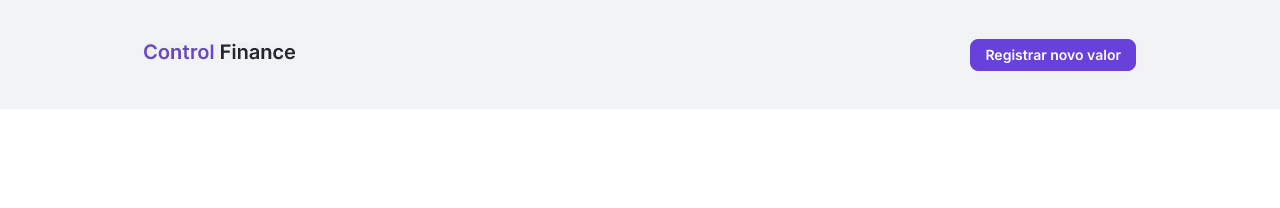
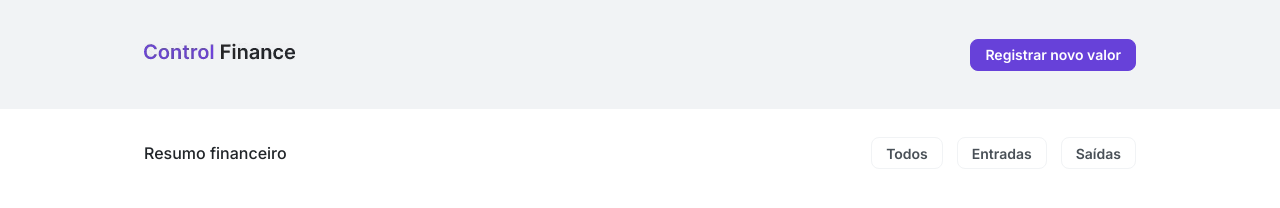
Before and after one commit to guilhermeprevedamilek/control-finance, a plain HTML site: page pages/home/index.html in a window 1280 px wide. Drawn offline with Linux system fonts and the light colour scheme.

Commit message:
feat: Create dashboard header and filter buttons

```diff
--- a/pages/home/index.css
+++ b/pages/home/index.css
@@ -1,3 +1,38 @@
 /* Desenvolva a estilização da sua página aqui */
 @import url(../../styles/header.css);
 @import url(../../styles/buttons.css);
+@import url(../../styles/inputs.css);
+
+main {
+  max-width: 1024px;
+  padding: 28px 16px;
+  margin: 0 auto;
+}
+
+.dashboard-header {
+  display: flex;
+  flex-direction: row;
+  justify-content: space-between;
+  align-items: center;
+  flex-wrap: wrap;
+  gap: 38px;
+}
+
+.dashboard-header__title {
+  font-weight: var(--font-weight-2);
+  font-size: var(--font-size-2);
+  color: var(--color-grey-1);
+  height: fit-content;
+}
+
+.dashboard-header__dashboard-filters {
+  display: flex;
+  gap: 14px;
+
+  position: relative;
+  cursor: pointer;
+  -webkit-user-select: none;
+  -moz-user-select: none;
+  -ms-user-select: none;
+  user-select: none;
+}
--- a/pages/home/index.html
+++ b/pages/home/index.html
@@ -33,7 +33,25 @@
         <button class="button purple">Registrar novo valor</button>
       </div>
     </header>
-    <main id="app"></main>
+    <main id="app">
+      <section class="dashboard-header">
+        <h2 class="dashboard-header__title">Resumo financeiro</h2>
+        <ul class="dashboard-header__dashboard-filters">
+          <label class="button radio" for="all"
+            >Todos
+            <input type="radio" id="all" name="filter" class="radio-filter" />
+          </label>
+          <label class="button radio" for="in"
+            >Entradas
+            <input type="radio" id="in" name="filter" class="radio-filter" />
+          </label>
+          <label class="button radio" for="out"
+            >Saídas
+            <input type="radio" id="out" name="filter" class="radio-filter" />
+          </label>
+        </ul>
+      </section>
+    </main>
     <script src="/scripts/modal.js"></script>
     <script src="valuesData.js"></script>
     <script src="index.js"></script>
--- a/styles/buttons.css
+++ b/styles/buttons.css
@@ -38,6 +38,18 @@
     border var(--animation-duration) var(--animation-type);
 }
 
+.button.radio {
+  width: fit-content;
+  position: relative;
+}
+
+.button.radio:has(input:checked) {
+  color: var(--color-brand-1);
+
+  background: var(--color-brand-3);
+  border: var(--border-size-1) solid var(--color-brand-1);
+}
+
 @media (min-width: 425px) {
   .button {
     width: fit-content;
--- a/styles/header.css
+++ b/styles/header.css
@@ -3,6 +3,9 @@ header {
 }
 
 .header-content {
+  max-width: 1024px;
+  min-height: 109px;
+
   display: flex;
   flex-direction: column;
   justify-content: center;
@@ -20,9 +23,6 @@ header {
 
 @media (min-width: 425px) {
   .header-content {
-    max-width: 1024px;
-    min-height: 109px;
-
     flex-direction: row;
     justify-content: space-between;
   }
--- /dev/null
+++ b/styles/inputs.css
@@ -0,0 +1,7 @@
+.radio-filter {
+  position: absolute;
+  opacity: 0;
+  cursor: pointer;
+  height: 0;
+  width: 0;
+}
```
